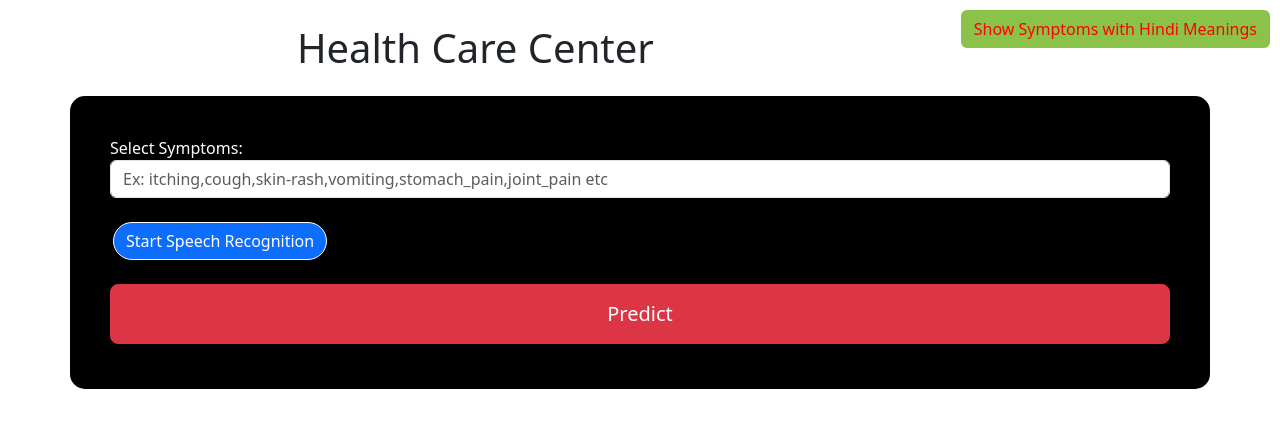
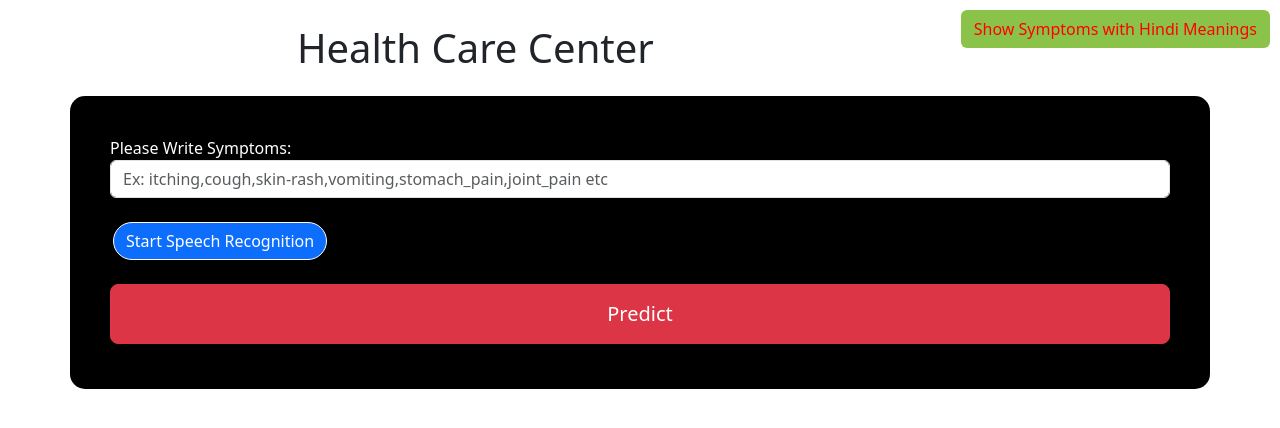
Before and after one commit to sourabhgarg5000/medicalrecommendationsystem, a Flask app: page / in a window 1280 px wide. Shown: the part 66-494 px from the top of the page. Run offline with Flask 3, Linux system fonts and the light colour scheme; parts of the project's set-up code (start-up, migrations or seed data) failed here and were passed over.

Commit message:
Update index.html

```diff
--- a/templates/index.html
+++ b/templates/index.html
@@ -110,7 +110,7 @@
 <div class="container my-4 mt-4" style="background: black; color: white; border-radius: 15px; padding: 40px;">
     <form action="/predict" method="post">
         <div class="form-group">
-            <label for="symptoms">Select Symptoms:</label>
+            <label for="symptoms">Please Write Symptoms:</label>
             <input type="text" class="form-control", id="symptoms" name="symptoms" placeholder="Ex: itching,cough,skin-rash,vomiting,stomach_pain,joint_pain etc">
 
         </div>
```
